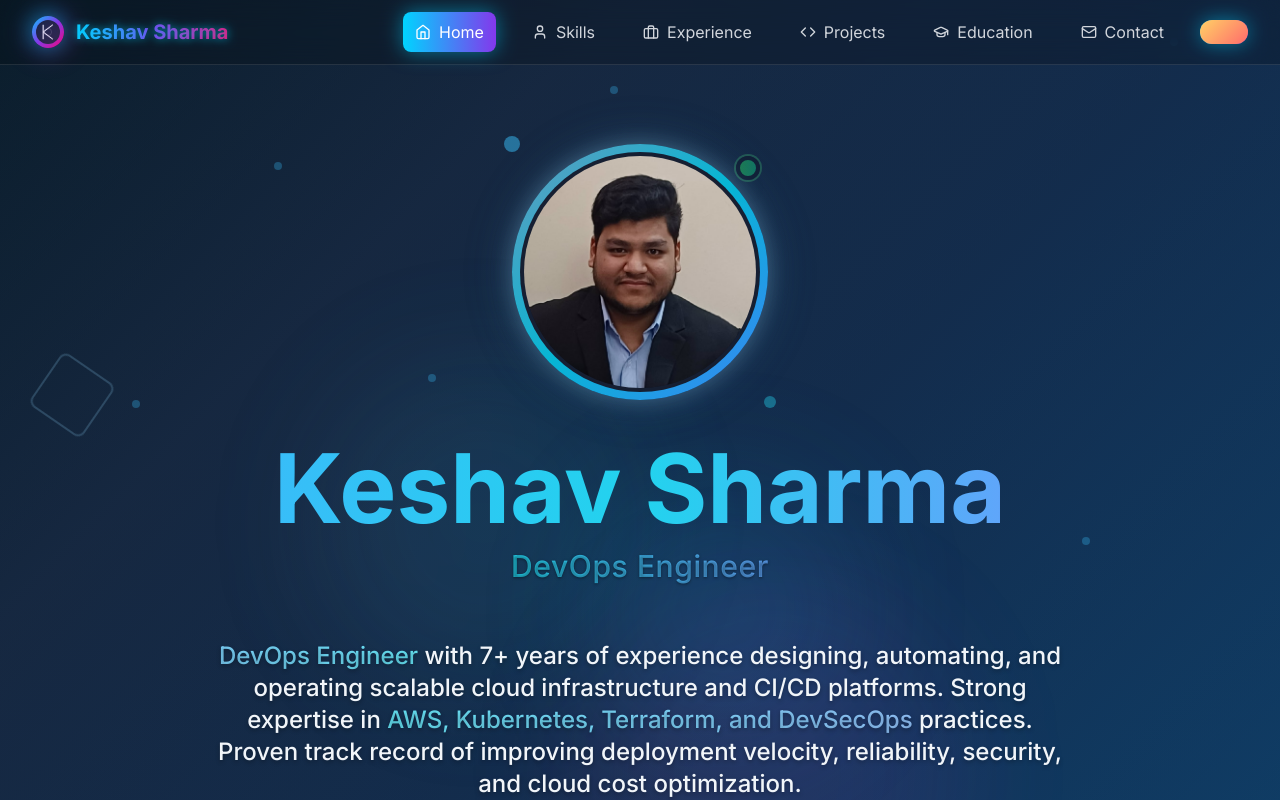
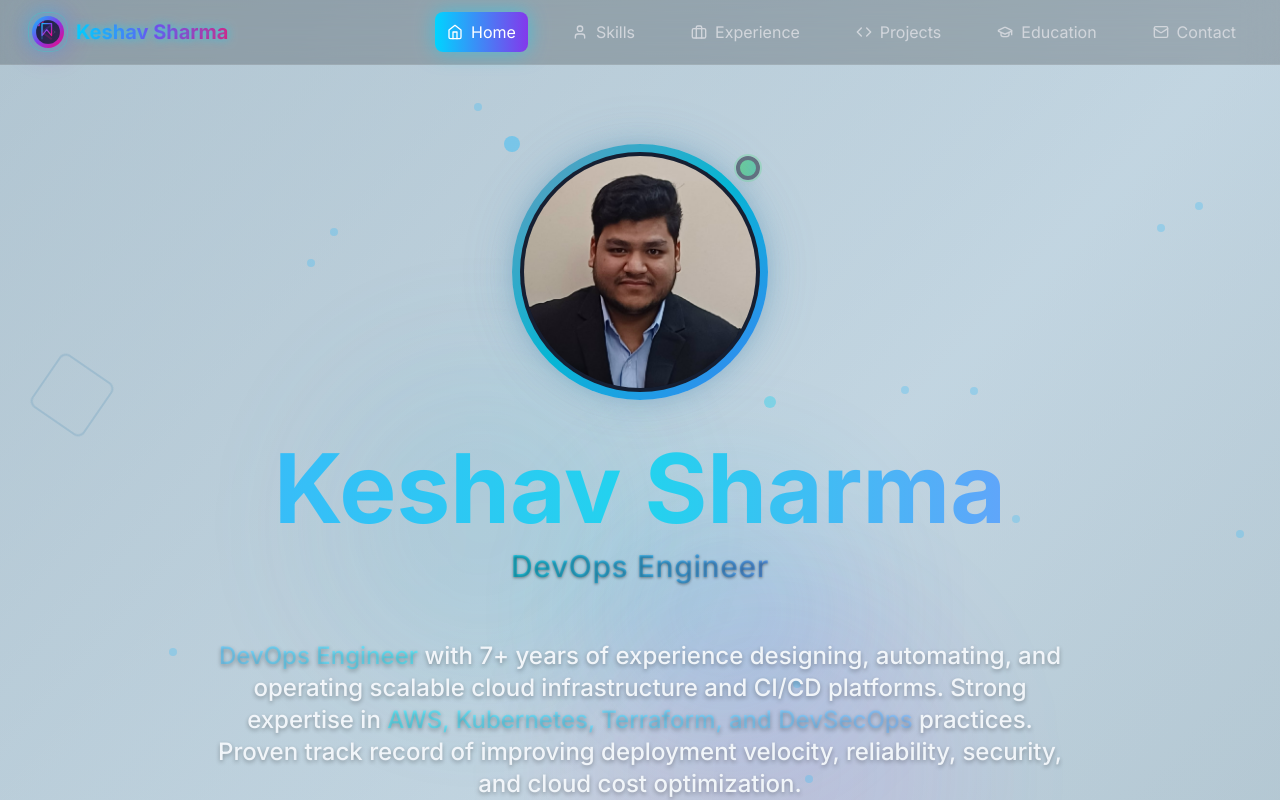
Before and after one commit to Keshav-Sharma354/Portfolio, a Next.js app: page / in a window 1280 px wide. Shown: the top 800 px of the page. Built offline with nearby package versions, Linux system fonts and the light colour scheme.

Commit message:
updated portfolio

```diff
--- a/app/globals.css
+++ b/app/globals.css
@@ -17,12 +17,27 @@ body {
   overflow-x: hidden;
   font-family: 'Inter', -apple-system, BlinkMacSystemFont, 'Segoe UI', 'Roboto', sans-serif;
   scroll-behavior: smooth;
-  background: linear-gradient(135deg, #0a0a0f 0%, #1a1a2e 30%, #16213e 60%, #0f3460 100%);
   min-height: 100vh;
+  transition: all 0.3s ease;
 }
 
-body {
+/* Dark theme */
+html.dark {
+  background: linear-gradient(135deg, #0a0a0f 0%, #1a1a2e 30%, #16213e 60%, #0f3460 100%);
+}
+
+html.dark body {
   color: #e2e8f0;
+  background-attachment: fixed;
+}
+
+/* Light theme */
+html:not(.dark) {
+  background: linear-gradient(135deg, #f8fafc 0%, #e2e8f0 30%, #cbd5e1 60%, #94a3b8 100%);
+}
+
+html:not(.dark) body {
+  color: #1a202c;
   background-attachment: fixed;
 }
 
--- a/app/layout.tsx
+++ b/app/layout.tsx
@@ -2,6 +2,7 @@ import type { Metadata } from 'next'
 import { Inter } from 'next/font/google'
 import './globals.css'
 import { ThemeProvider } from '@/contexts/ThemeContext'
+import Favicon from '@/components/Favicon'
 
 const inter = Inter({ subsets: ['latin'] })
 
@@ -24,6 +25,9 @@ export default function RootLayout({
 }) {
   return (
     <html lang="en" className="scroll-smooth">
+      <head>
+        <Favicon />
+      </head>
       <body className={`${inter.className} text-white min-h-screen`}>
         <ThemeProvider>
           {children}
--- /dev/null
+++ b/components/Favicon.tsx
@@ -0,0 +1,62 @@
+'use client'
+
+import { useEffect } from 'react'
+
+const Favicon = () => {
+  useEffect(() => {
+    // Create canvas for favicon
+    const canvas = document.createElement('canvas')
+    canvas.width = 32
+    canvas.height = 32
+    const ctx = canvas.getContext('2d')
+
+    if (ctx) {
+      // Background gradient
+      const gradient = ctx.createLinearGradient(0, 0, 32, 32)
+      gradient.addColorStop(0, '#00d4ff')
+      gradient.addColorStop(0.5, '#8338ec')
+      gradient.addColorStop(1, '#ff006e')
+
+      ctx.fillStyle = gradient
+      ctx.fillRect(0, 0, 32, 32)
+
+      // K letter design
+      ctx.strokeStyle = '#ffffff'
+      ctx.lineWidth = 2
+      ctx.lineCap = 'round'
+
+      // Draw K shape
+      ctx.beginPath()
+      ctx.moveTo(8, 8)
+      ctx.lineTo(8, 24)
+      ctx.stroke()
+
+      ctx.beginPath()
+      ctx.moveTo(8, 16)
+      ctx.lineTo(20, 8)
+      ctx.stroke()
+
+      ctx.beginPath()
+      ctx.moveTo(8, 16)
+      ctx.lineTo(20, 24)
+      ctx.stroke()
+
+      // Tech dot
+      ctx.fillStyle = '#00f5d4'
+      ctx.beginPath()
+      ctx.arc(26, 10, 2, 0, Math.PI * 2)
+      ctx.fill()
+
+      // Update favicon
+      const link = document.querySelector("link[rel*='icon']") || document.createElement('link')
+      link.type = 'image/x-icon'
+      link.rel = 'icon'
+      link.href = canvas.toDataURL('image/png')
+      document.head.appendChild(link)
+    }
+  }, [])
+
+  return null
+}
+
+export default Favicon
--- a/components/Logo.tsx
+++ b/components/Logo.tsx
@@ -1,6 +1,7 @@
 'use client'
 
 import { motion } from 'framer-motion'
+import { useState, useEffect } from 'react'
 
 interface LogoProps {
   className?: string
@@ -14,6 +15,12 @@ const Logo = ({ className = '', size = 'md' }: LogoProps) => {
     lg: 'w-16 h-16'
   }
 
+  const [isClient, setIsClient] = useState(false)
+
+  useEffect(() => {
+    setIsClient(true)
+  }, [])
+
   return (
     <motion.div
       className={`relative ${sizeClasses[size]} ${className}`}
@@ -26,14 +33,14 @@ const Logo = ({ className = '', size = 'md' }: LogoProps) => {
       {/* Main logo container */}
       <div className="absolute inset-0 bg-gradient-to-br from-neon-blue via-neon-purple to-neon-pink rounded-2xl p-1 glow-blue">
         {/* Inner container */}
-        <div className="w-full h-full bg-gradient-to-br from-dark-900 to-dark-800 rounded-xl flex items-center justify-center">
-          {/* K letter design */}
+        <div className="w-full h-full bg-gradient-to-br from-dark-900 to-dark-800 rounded-xl flex items-center justify-center relative overflow-hidden">
+          {/* DevOps-inspired design with K and tech elements */}
           <svg
             viewBox="0 0 100 100"
             className="w-8 h-8"
             fill="none"
             stroke="url(#logoGradient)"
-            strokeWidth="4"
+            strokeWidth="3"
           >
             <defs>
               <linearGradient id="logoGradient" x1="0%" y1="0%" x2="100%" y2="100%">
@@ -41,52 +48,70 @@ const Logo = ({ className = '', size = 'md' }: LogoProps) => {
                 <stop offset="50%" stopColor="#8338ec" />
                 <stop offset="100%" stopColor="#ff006e" />
               </linearGradient>
+
+              {/* Grid pattern for tech background */}
+              <pattern id="gridPattern" x="0" y="0" width="20" height="20" patternUnits="userSpaceOnUse">
+                <path d="M0 20 L20 0 M-20 20 L20 -20 M0 40 L40 0" stroke="rgba(0, 212, 255, 0.1)" strokeWidth="1" />
+              </pattern>
             </defs>
 
-            {/* K shape - modern design */}
+            {/* Background grid */}
+            <rect width="100" height="100" fill="url(#gridPattern)" opacity="0.3" />
+
+            {/* Main K shape with gradient - enhanced design */}
             <path
-              d="M30 20 L30 80"
-              className="stroke-current"
-            />
-            <path
-              d="M30 50 L70 20"
-              className="stroke-current"
-            />
-            <path
-              d="M30 50 L70 80"
-              className="stroke-current"
+              d="M25 15 L25 65 L45 40 L65 65 L65 15 Z"
+              fill="none"
+              stroke="url(#logoGradient)"
+              strokeWidth="5"
+              strokeLinecap="round"
+              strokeLinejoin="round"
+              className="drop-shadow-lg"
             />
 
-            {/* Decorative elements */}
-            <circle
-              cx="50"
-              cy="50"
-              r="15"
-              className="stroke-current opacity-30"
-              strokeWidth="2"
+            {/* Inner highlight for 3D effect */}
+            <path
+              d="M28 18 L28 62 L43 40 L62 62 L62 18"
+              fill="none"
+              stroke="rgba(255,255,255,0.3)"
+              strokeWidth="1"
+              strokeLinecap="round"
             />
 
-            {/* Glow effect */}
-            <path
-              d="M30 20 L30 80"
-              className="stroke-current opacity-20"
-              strokeWidth="8"
-            />
-            <path
-              d="M30 50 L70 20"
-              className="stroke-current opacity-20"
-              strokeWidth="8"
-            />
-            <path
-              d="M30 50 L70 80"
-              className="stroke-current opacity-20"
-              strokeWidth="8"
-            />
+            {/* Tech elements - enhanced server racks */}
+            <g className="transform scale-110" transform="translate(68, 22)">
+              <rect x="0" y="0" width="6" height="10" fill="#00d4ff" rx="1.5" className="drop-shadow-sm" />
+              <rect x="8" y="0" width="6" height="10" fill="#8338ec" rx="1.5" className="drop-shadow-sm" />
+              <rect x="0" y="12" width="6" height="10" fill="#00d4ff" rx="1.5" className="drop-shadow-sm" />
+              <rect x="8" y="12" width="6" height="10" fill="#8338ec" rx="1.5" className="drop-shadow-sm" />
+
+              {/* Server status lights */}
+              <circle cx="3" cy="8" r="1" fill="#00ff00" className="pulse" />
+              <circle cx="11" cy="8" r="1" fill="#00ff00" className="pulse" />
+              <circle cx="3" cy="20" r="1" fill="#ff4444" className="pulse" />
+              <circle cx="11" cy="20" r="1" fill="#00ff00" className="pulse" />
+            </g>
+
+            {/* Enhanced code brackets */}
+            <g className="transform scale-110" transform="translate(63, 58)">
+              <path d="M0 0 L-5 0 L-5 10 L0 10" stroke="#00f5d4" strokeWidth="2.5" fill="none" strokeLinecap="round" />
+              <path d="M22 0 L27 0 L27 10 L22 10" stroke="#ff006e" strokeWidth="2.5" fill="none" strokeLinecap="round" />
+            </g>
+
+            {/* Connection lines with glow */}
+            <path d="M75 45 L80 50" stroke="#ffffff" strokeWidth="1.5" strokeDasharray="3" className="glow-blue" />
+            <path d="M75 55 L80 50" stroke="#ffffff" strokeWidth="1.5" strokeDasharray="3" className="glow-purple" />
+
+            {/* Glow effects */}
+            <path d="M25 20 L25 80" stroke="rgba(0, 212, 255, 0.2)" strokeWidth="8" />
+            <path d="M25 50 L65 20" stroke="rgba(131, 56, 236, 0.2)" strokeWidth="8" />
+            <path d="M25 50 L65 80" stroke="rgba(255, 0, 110, 0.2)" strokeWidth="8" />
           </svg>
 
-          {/* Animated particles */}
+          {/* Animated tech particles - only on client */}
+          {isClient && (
             <div className="absolute inset-0 overflow-hidden rounded-xl">
-            {[...Array(3)].map((_, i) => (
+              {[...Array(5)].map((_, i) => (
                 <motion.div
                   key={i}
                   className="absolute w-1 h-1 bg-neon-cyan rounded-full"
@@ -109,18 +134,50 @@ const Logo = ({ className = '', size = 'md' }: LogoProps) => {
                     opacity: [0, 1, 0]
                   }}
                   transition={{
-                  duration: 3 + Math.random() * 2,
+                    duration: 2 + Math.random() * 2,
                     repeat: Infinity,
-                  delay: i * 0.5
+                    delay: i * 0.3
                   }}
                 />
               ))}
+
+              {/* Binary code animation */}
+              {[...Array(3)].map((_, i) => (
+                <motion.div
+                  key={`binary-${i}`}
+                  className="absolute text-[6px] font-mono text-neon-green opacity-70"
+                  initial={{
+                    x: Math.random() * 30 + 5,
+                    y: Math.random() * 30 + 5,
+                    opacity: 0
+                  }}
+                  animate={{
+                    y: [
+                      Math.random() * 30 + 5,
+                      Math.random() * 30 + 35,
+                      Math.random() * 30 + 5
+                    ],
+                    opacity: [0, 0.8, 0]
+                  }}
+                  transition={{
+                    duration: 4 + Math.random() * 3,
+                    repeat: Infinity,
+                    delay: i * 1.5
+                  }}
+                >
+                  {Math.random() > 0.5 ? '1' : '0'}
+                </motion.div>
+              ))}
             </div>
+          )}
         </div>
       </div>
 
-      {/* Outer glow */}
+      {/* Outer tech glow */}
       <div className="absolute -inset-2 bg-gradient-to-br from-neon-blue/20 via-neon-purple/20 to-neon-pink/20 rounded-3xl blur-md"></div>
+
+      {/* Circuit board lines */}
+      <div className="absolute -inset-1 border border-neon-cyan/20 rounded-2xl"></div>
     </motion.div>
   )
 }
--- a/components/Navigation.tsx
+++ b/components/Navigation.tsx
@@ -4,7 +4,6 @@ import { useState, useEffect } from 'react'
 import { motion, AnimatePresence } from 'framer-motion'
 import { Menu, X, Home, User, Briefcase, Code, GraduationCap, Mail } from 'lucide-react'
 import Logo from './Logo'
-import ThemeToggle from './ThemeToggle'
 
 const Navigation = () => {
   const [isOpen, setIsOpen] = useState(false)
@@ -68,7 +67,7 @@ const Navigation = () => {
             </motion.div>
 
             {/* Desktop Menu */}
-            <div className="hidden md:flex items-center space-x-6">
+              <div className="hidden md:flex space-x-8">
                 {navItems.map((item, index) => (
                   <motion.button
                     key={item.id}
@@ -86,15 +85,6 @@ const Navigation = () => {
                     <span>{item.label}</span>
                   </motion.button>
                 ))}
-
-              {/* Theme Toggle */}
-              <motion.div
-                initial={{ opacity: 0, scale: 0.8 }}
-                animate={{ opacity: 1, scale: 1 }}
-                transition={{ delay: 0.6 }}
-              >
-                <ThemeToggle />
-              </motion.div>
               </div>
 
             {/* Mobile Menu Button */}
--- a/contexts/ThemeContext.tsx
+++ b/contexts/ThemeContext.tsx
@@ -37,13 +37,11 @@ export const ThemeProvider: React.FC<ThemeProviderProps> = ({ children }) => {
   }, [])
 
   useEffect(() => {
-    // Apply theme to document
+    // Apply theme to document using CSS classes
     if (isDark) {
       document.documentElement.classList.add('dark')
-      document.documentElement.style.background = 'linear-gradient(135deg, #0a0a0f 0%, #1a1a2e 30%, #16213e 60%, #0f3460 100%)'
     } else {
       document.documentElement.classList.remove('dark')
-      document.documentElement.style.background = 'linear-gradient(135deg, #f8fafc 0%, #e2e8f0 30%, #cbd5e1 60%, #94a3b8 100%)'
     }
 
     // Save theme preference
```
Lines whose indentation alone changed are shown as unchanged.
